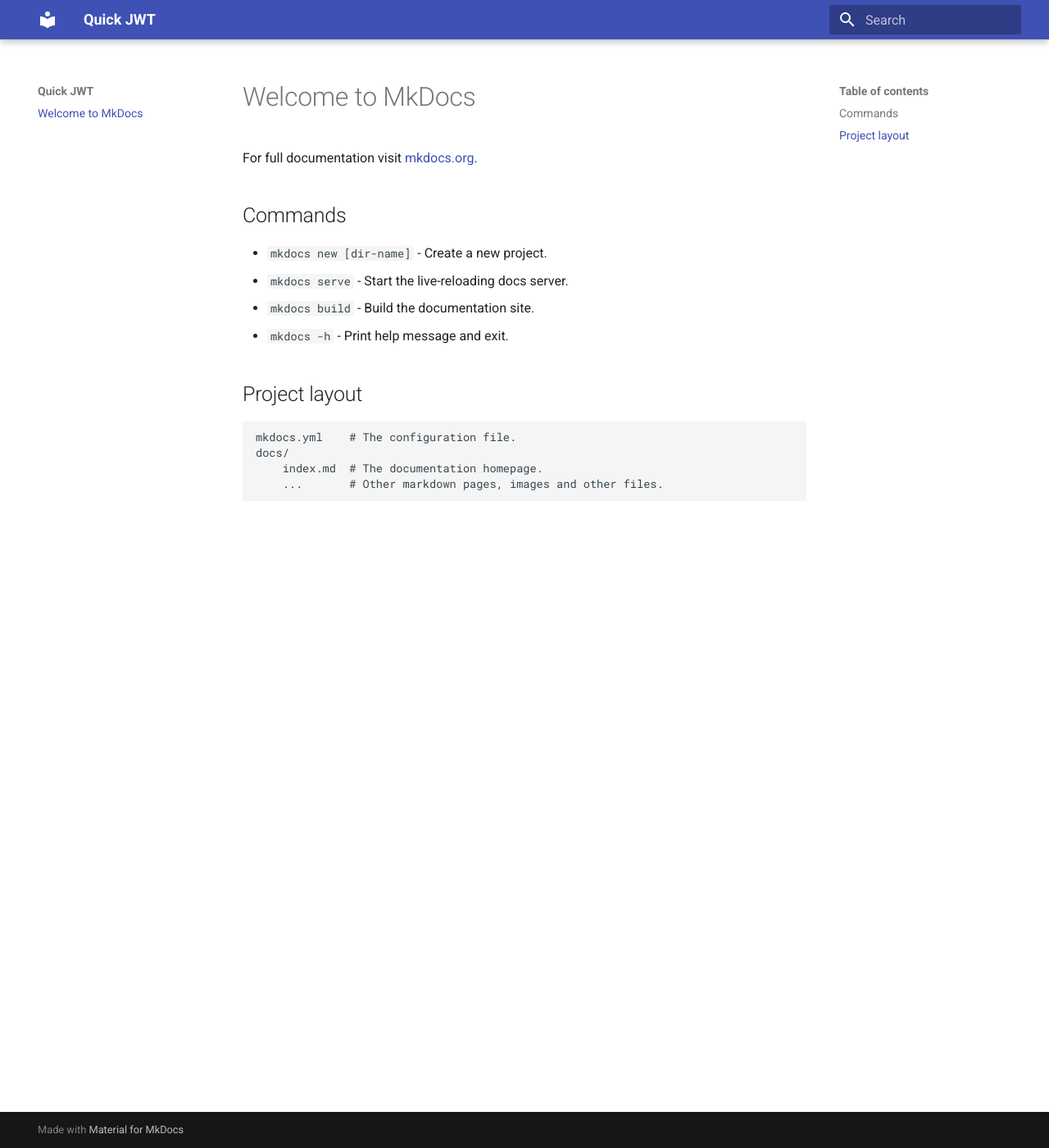
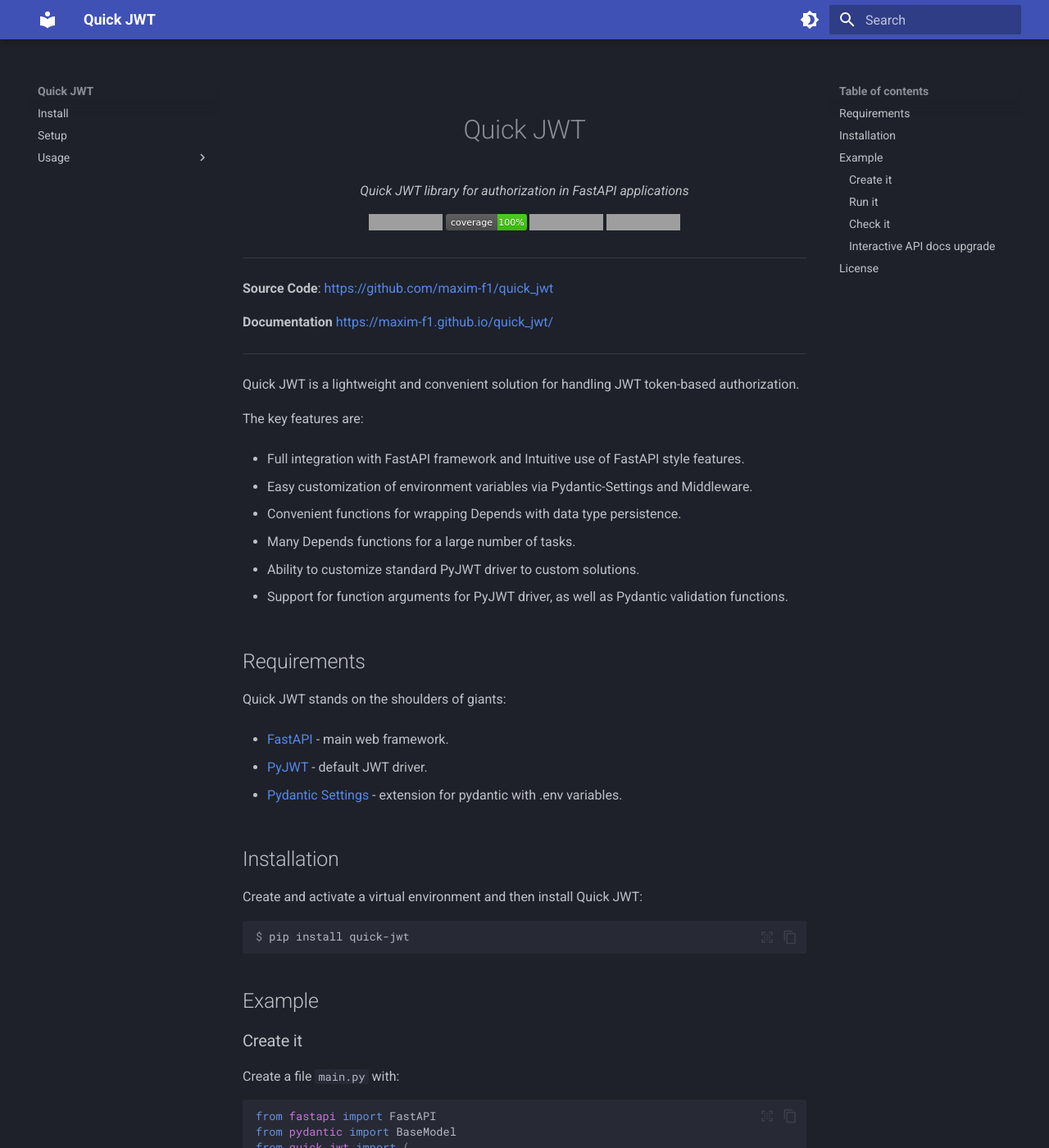
Before and after one commit to maxim-f1/quick_jwt, an MkDocs documentation site: the page built from docs/index.md, in a window 1280 px wide and 1400 px high. Shown: the whole window at 82% size. Built offline with MkDocs 1.6.1 and Material for MkDocs 9.7.7, drawn with Linux system fonts in a browser that asks for light colours; some of the changed text lies outside the part shown; grey boxes are pictures that could not be loaded.

Commit message:
QUICK-JWT-39: Create MkDocs documentation site (#45)
    Add index.md, install.md
    Setup mkdocs.yml
    Fix README.md
    Fix poetry version

````diff
--- a/docs/index.md
+++ b/docs/index.md
@@ -1,17 +1,155 @@
-# Welcome to MkDocs
+# <h1 align="center">Quick JWT</h1>
+<p align="center">
+    <em>Quick JWT library for authorization in FastAPI applications</em>
+</p>
 
-For full documentation visit [mkdocs.org](https://www.mkdocs.org).
+<p align="center">
+<img alt="Run Tests" src="https://github.com/maxim-f1/quick_jwt/actions/workflows/tests.yml/badge.svg">
 
-## Commands
+<img alt="Coverage" src="https://github.com/maxim-f1/quick_jwt/blob/master/coverage.svg?raw=true">
 
-* `mkdocs new [dir-name]` - Create a new project.
-* `mkdocs serve` - Start the live-reloading docs server.
-* `mkdocs build` - Build the documentation site.
-* `mkdocs -h` - Print help message and exit.
+<a href="https://pypi.org/project/fastapi" target="_blank">
+    <img src="https://img.shields.io/pypi/v/quick-jwt?color=%234c1&label=pypi%20package" alt="Package version">
+</a>
 
-## Project layout
+<a href="https://pypi.org/project/fastapi" target="_blank">
+    <img src="https://img.shields.io/pypi/pyversions/quick-jwt.svg?color=%234c1" alt="Supported Python versions">
+</a>
+</p>
 
-    mkdocs.yml    # The configuration file.
-    docs/
-        index.md  # The documentation homepage.
-        ...       # Other markdown pages, images and other files.
+---
+
+**Source Code**: <a href="https://github.com/maxim-f1/quick_jwt" target="_blank">https://github.com/maxim-f1/quick_jwt</a>
+
+**Documentation** <a href="https://maxim-f1.github.io/quick_jwt/" target="_blank">https://maxim-f1.github.io/quick_jwt/</a>
+
+---
+
+Quick JWT is a lightweight and convenient solution for handling JWT token-based authorization.
+
+The key features are:
+
+* Full integration with FastAPI framework and Intuitive use of FastAPI style features.
+
+* Easy customization of environment variables via Pydantic-Settings and Middleware.
+
+* Convenient functions for wrapping Depends with data type persistence.
+
+* Many Depends functions for a large number of tasks.
+
+* Ability to customize standard PyJWT driver to custom solutions.
+
+* Support for function arguments for PyJWT driver, as well as Pydantic validation functions.
+
+
+## Requirements
+
+Quick JWT stands on the shoulders of giants:
+
+* <a href="https://fastapi.tiangolo.com/" class="external-link" target="_blank">FastAPI</a> - main web framework.
+
+* <a href="https://pyjwt.readthedocs.io/" class="external-link" target="_blank">PyJWT</a> - default JWT driver.
+
+* <a href="https://docs.pydantic.dev/latest/concepts/pydantic_settings/" class="external-link" target="_blank">Pydantic Settings</a> - extension for pydantic with .env variables.
+
+## Installation
+
+Create and activate a virtual environment and then install Quick JWT:
+
+<div class="termy">
+
+```console
+$ pip install quick-jwt
+```
+
+</div>
+
+## Example
+
+### Create it
+
+Create a file `main.py` with:
+
+```Python
+from fastapi import FastAPI
+from pydantic import BaseModel
+from quick_jwt import (
+    QuickJWTConfig,
+    QuickJWTMiddleware,
+    create_jwt_depends,
+)
+
+key = "default_key"
+quick_jwt_config = QuickJWTConfig(encode_key=key, decode_key=key)
+
+app = FastAPI()
+app.add_middleware(QuickJWTMiddleware, quick_jwt_config)
+
+
+class UserScheme(BaseModel):
+    sub: str
+
+
+@app.get("/create-tokens")
+async def create_tokens(
+    sub: str,
+    jwt: create_jwt_depends(UserScheme, UserScheme)
+):
+    user = UserScheme(sub=sub)
+    tokens = await jwt.create_jwt_tokens(user, user)
+    return tokens
+
+```
+
+
+### Run it
+
+Run the server with:
+
+<div class="termy">
+
+```console
+$ fastapi dev main.py
+
+ ╭────────── FastAPI CLI - Development mode ───────────╮
+ │                                                     │
+ │  Serving at: http://127.0.0.1:8000                  │
+ │                                                     │
+ │  API docs: http://127.0.0.1:8000/docs               │
+ │                                                     │
+ │  Running in development mode, for production use:   │
+ │                                                     │
+ │  fastapi run                                        │
+ │                                                     │
+ ╰─────────────────────────────────────────────────────╯
+
+INFO:     Will watch for changes in these directories: ['/home/user/code/awesomeapp']
+INFO:     Uvicorn running on http://127.0.0.1:8000 (Press CTRL+C to quit)
+INFO:     Started reloader process [2248755] using WatchFiles
+INFO:     Started server process [2248757]
+INFO:     Waiting for application startup.
+INFO:     Application startup complete.
+```
+
+</div>
+
+### Check it
+
+Open your browser at <a href="http://127.0.0.1:8000/create-tokens?sub=some_id" class="external-link" target="_blank">http://127.0.0.1:8000/create-tokens?sub=some_id</a>.
+
+You will see the JSON response as:
+
+```JSON
+{
+  "access":"eyJhbGciOiJIUzI1NiIsInR5cCI6IkpXVCJ9.eyJzdWIiOiJzb21lX2lkIn0.EerZU4uZCRh7yXxOqsZKTwzls7BnL-6C8jidTTkit6k",
+  "refresh":"eyJhbGciOiJIUzI1NiIsInR5cCI6IkpXVCJ9.eyJzdWIiOiJzb21lX2lkIn0.EerZU4uZCRh7yXxOqsZKTwzls7BnL-6C8jidTTkit6k"
+}
+```
+
+### Interactive API docs upgrade
+
+Now go to <a href="http://127.0.0.1:8000/docs" class="external-link" target="_blank">http://127.0.0.1:8000/docs</a>.
+
+## License
+
+This project is licensed under the terms of the MIT license.
--- a/mkdocs.yml
+++ b/mkdocs.yml
@@ -1,4 +1,48 @@
 site_name: Quick JWT
-site_url: https://mydomain.org/mysite
+site_description: Quick JWT library for authorization in FastAPI applications
+site_url: https://maxim-f1.github.io/quick_jwt/
+
+nav:
+  - install.md
+  - setup.md
+  - Usage:
+      - usage/create_jwt.md
+      - usage/check_jwt.md
+      - usage/check_jwt_optional.md
+      - usage/refresh_jwt.md
+      - usage/logout_jwt.md
+
+
 theme:
   name: material
+  features:
+    - navigation.indexes
+    - content.code.copy
+    - content.code.select
+    - content.code.annotate
+  language: en
+  palette:
+    # Palette toggle for dark mode
+    - scheme: slate
+      toggle:
+        icon: material/brightness-4
+        name: Switch to light mode
+
+    # Palette toggle for light mode
+    - scheme: default
+      toggle:
+        icon: material/brightness-7
+        name: Switch to dark mode
+
+plugins:
+  - search
+
+markdown_extensions:
+  - admonition
+  - pymdownx.highlight:
+      anchor_linenums: true
+      line_spans: __span
+      pygments_lang_class: true
+  - pymdownx.inlinehilite
+  - pymdownx.snippets
+  - pymdownx.superfences
--- a/pyproject.toml
+++ b/pyproject.toml
@@ -1,10 +1,11 @@
 [project]
 requires-python = ">=3.12"
+name = "quick-jwt"
 
 
 [tool.poetry]
 name = "quick-jwt"
-version = "0.0.3"
+version = "0.0.4"
 description = "Quick JWT library for authorization in FastAPI applications"
 readme = "README.md"
 authors = ["Frolov Maxim <m.frolov.2003@gmail.com>"]
````
Also changed, not shown: README.md (+1 -0 lines), docs/install.md (added, +28 -0 lines), docs/setup.md (added, +153 -0 lines), docs/usage/check_jwt.md (added, +1 -0 lines), docs/usage/check_jwt_optional.md (added, +1 -0 lines), docs/usage/create_jwt.md (added, +1 -0 lines), docs/usage/logout_jwt.md (added, +1 -0 lines), docs/usage/refresh_jwt.md (added, +1 -0 lines), 5 other files.
